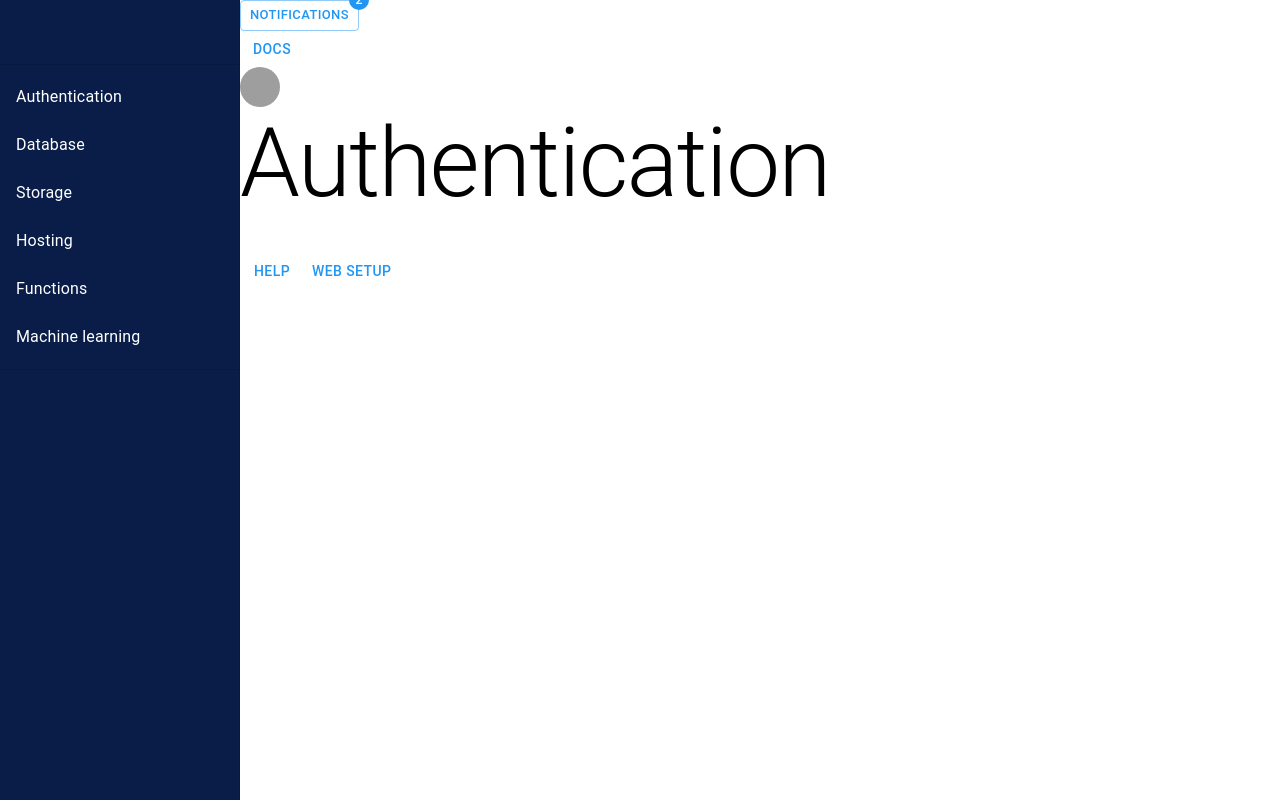
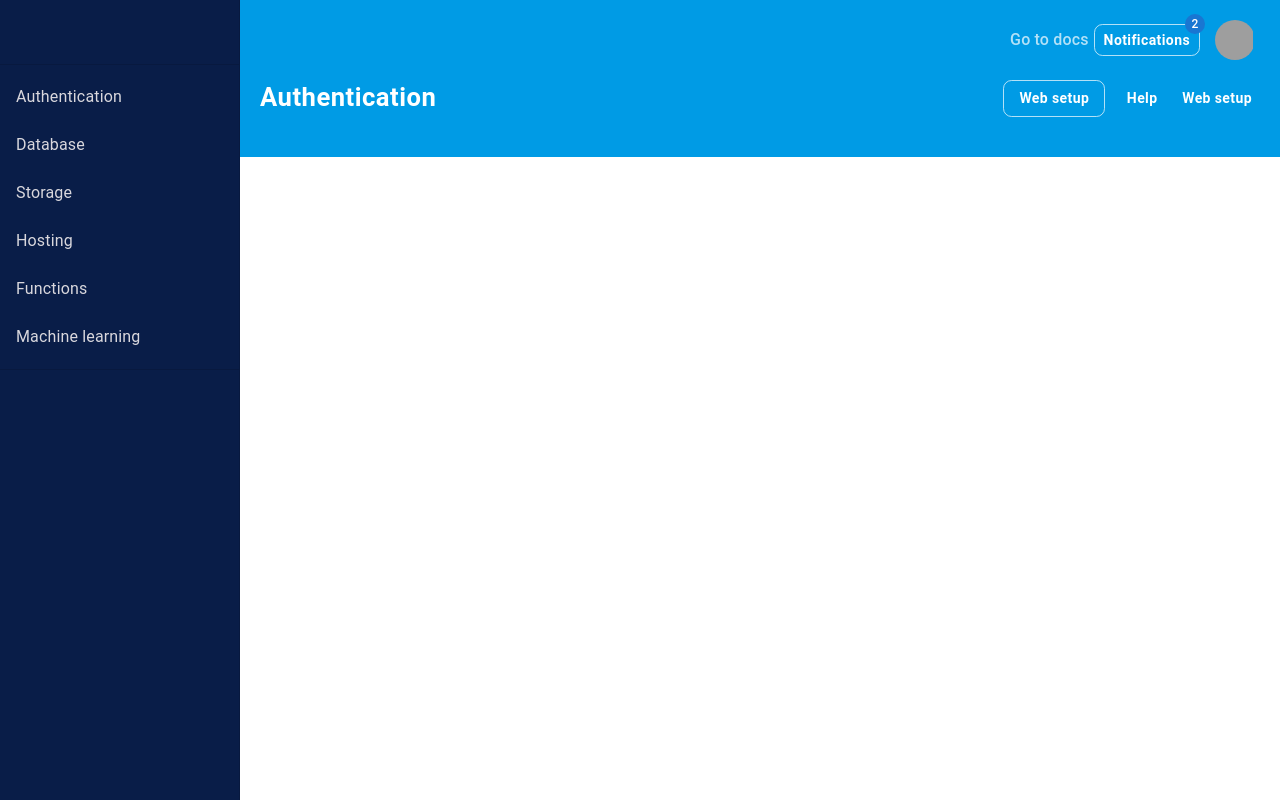
Before and after one commit to ebrahim78652/practiceRepo, a React (Create React App) app in the folder material-ui-practice/: page /authentication in a window 1280 px wide. Built offline with nearby package versions, Linux system fonts and the light colour scheme; grey boxes are pictures that could not be loaded.

Commit message:
fix color of the nav bar

```diff
--- a/material-ui-practice/src/App.tsx
+++ b/material-ui-practice/src/App.tsx
@@ -4,12 +4,26 @@ import './App.css';
 import NavBar from './Components/NavBar/NavBar';
 import {Outlet} from 'react-router-dom'
 import Grid from '@mui/material/Grid';
+import Header from './Components/Common/Header/Header';
+
+import Box from '@mui/material/Box';
+
 function App() {
   return (
-    <Grid container>
-    <NavBar />
+   <>
+   <Box sx ={{
+    display: 'flex',
+   }
+   }>
+   <NavBar />
+    <Header title="Authentication"></Header>
+   </Box>
+
+
     <Outlet />
-  </Grid>
+   </>
+
+
   );
 }
 
--- a/material-ui-practice/src/Components/Common/Button/CommonButton.tsx
+++ b/material-ui-practice/src/Components/Common/Button/CommonButton.tsx
@@ -6,12 +6,16 @@ import { DistributiveOmit, OverridableStringUnion } from '@mui/types';
 export interface ButtonPropsColorOverrides {}
 export interface ButtonPropsSizeOverrides {}
 export interface ButtonPropsVariantOverrides {}
-
+declare module '@mui/material/Button' {
+    interface ButtonPropsColorOverrides {
+      white: true;
+    }
+  }
 
 type buttonProps = {
     children?: React.ReactNode,
     color?: 	OverridableStringUnion<
-    'inherit' | 'primary' | 'secondary' | 'success' | 'error' | 'info' | 'warning' , ButtonPropsColorOverrides>,
+    'inherit' | 'primary' | 'secondary' | 'success' | 'error' | 'info' | 'warning'|"white" , ButtonPropsColorOverrides>,
     disabled?: boolean,
     size?: OverridableStringUnion<'small' | 'medium' | 'large', ButtonPropsSizeOverrides>,
 
--- a/material-ui-practice/src/Components/Common/Header/Header.tsx
+++ b/material-ui-practice/src/Components/Common/Header/Header.tsx
@@ -3,24 +3,47 @@ import Avatar from '@mui/material/Avatar';
 import NotificationBell from '../NotificationBell/NotificationBell';
 import CommonButton from '../Button/CommonButton';
 import Typography from '@mui/material/Typography';
+import Tooltip from '@mui/material/Tooltip';
+import Box from '@mui/material/Box';
+import { headerStyles } from './styles';
 
-function Header({title}: {title:string}) {
-  return (
-    <div>
-    <NotificationBell></NotificationBell>
-    <CommonButton variant = "text">Docs</CommonButton>
-    <Avatar alt="Remy Sharp" src="../../../public/logo512.png" />
+const Header = ({ title }: {title:string}) => {
 
-  {/*   //second row */}
-    <Typography variant="h1" component="div" gutterBottom>
-    {title}
-    </Typography>
-    <CommonButton>Help</CommonButton>
-    <CommonButton>Web setup</CommonButton>
-    </div>
-  )
-
-
+    return (
+        <Box sx={headerStyles.wrapper}>
+            <Box sx={headerStyles.topRow}>
+                <Typography
+                    sx={headerStyles.link}
+                >
+                    Go to docs
+                </Typography>
+                <NotificationBell></NotificationBell>
+                <Avatar src="https://mui.com/static/images/avatar/1.jpg" />
+            </Box>
+            <Box sx={headerStyles.middleRow}>
+                <Typography
+                    variant="h1"
+                    color="white"
+                >
+                    {title}
+                </Typography>
+                <Box>
+                    <CommonButton
+                        sx={headerStyles.webButton}
+                        variant="outlined"
+                    >
+                        Web setup
+                    </CommonButton>
+                    <Tooltip
+                        title="Help"
+                    >
+                        <CommonButton  color="white">Help</CommonButton>
+                    </Tooltip>
+                    <CommonButton  color="white">Web setup</CommonButton>
+                </Box>
+            </Box>
+        </Box>
+    )
 }
 
 export default Header
--- /dev/null
+++ b/material-ui-practice/src/Components/Common/Header/styles.tsx
@@ -0,0 +1,38 @@
+export const headerStyles = {
+    wrapper: {
+        display: 'flex',
+        flexDirection: 'column',
+        backgroundColor: '#009be5',
+        padding: '20px',
+        flexGrow: 1,
+    },
+    topRow: {
+        display: 'flex',
+        flexDirection: 'row',
+        justifyContent: 'end',
+        alignItems: 'center',
+        marginBottom: '20px',
+        gap: '5px',
+        '*': {
+            marginRight: '5px',
+        },
+    },
+    middleRow: {
+        display: 'flex',
+        flexDirection: 'row',
+        alignItems: 'center',
+        justifyContent: 'space-between',
+        marginBottom: '20px',
+    },
+    link: {
+        fontWeight: 500,
+        color: 'rgba(255, 255, 255, 0.7)',
+        "&:hover": {
+            color: '#fff',
+            cursor: 'pointer',
+        },
+    },
+    webButton: {
+        marginRight: '5px',
+    },
+};
--- a/material-ui-practice/src/Components/NavBar/NavBar.tsx
+++ b/material-ui-practice/src/Components/NavBar/NavBar.tsx
@@ -27,7 +27,7 @@ function NavBar() {
             width: drawerWidth,
             boxSizing: 'border-box',
             backgroundColor: '#091d48',
-            color: "white"
+            color: "#f8f3f3de"
           },
         }}
         variant="permanent"
@@ -39,7 +39,7 @@ function NavBar() {
           {mainItems.map((item, index) => (
             <ListItem key={item.id } disablePadding>
               <ListItemButton onClick={(event=>{navigate(item.route)})}>
-                <ListItemText primary={item.label} />
+                <ListItemText  primary={item.label} />
               </ListItemButton>
             </ListItem>
           ))}
--- a/material-ui-practice/src/Components/Pages/Authentication.page.tsx
+++ b/material-ui-practice/src/Components/Pages/Authentication.page.tsx
@@ -31,9 +31,8 @@ function Authentication() {
 };
   return (
     //make the 2 buttons here
-    <Grid item xs = {8}>
-        <Header title="Authentication"></Header>
-    </Grid>
+  <>
+  </>
   )
 }
 
--- a/material-ui-practice/src/dashboardTheme.tsx
+++ b/material-ui-practice/src/dashboardTheme.tsx
@@ -1,21 +1,65 @@
 import { createTheme } from '@mui/material/styles';
-import blue from '@mui/material/colors/blue';
-import red from '@mui/material/colors/red';
 
+declare module '@mui/material/styles' {
+  interface Palette {
+    white: Palette['primary'];
+  }
 
-
+  // allow configuration using `createTheme`
+  interface PaletteOptions {
+    white?: PaletteOptions['primary'];
+  }
+}
 export const dashboardTheme = createTheme({
     components: {
-      MuiButton: {
-        styleOverrides: {
-            contained: {
-                fontSize: '3rem'
+        MuiButton: {
+            styleOverrides: {
+                root: {
+                    fontSize: '0.875rem',
+                    fontWeight: 600,
+                    borderRadius: 8.5,
+                    textTransform: 'none',
+                    '&.MuiButton-contained': {
+                        backgroundColor: '#009be5',
+                        '&:hover': {
+                            backgroundColor: '#006db3'
+                        },
+                    },
+                    '&.MuiButton-outlined': {
+                        color: "#fff",
+                        borderColor: 'rgba(255, 255, 255, 0.7)',
+                        '&:hover': {
+                            backgroundColor: 'rgba(0, 0, 0, 0.04)'
+                        },
+                    },
+                },
             },
         },
-      },
+        MuiSvgIcon: {
+            styleOverrides: {
+                root: {
+                    fontSize: '1.7rem',
+                },
+            },
+        },
+        MuiTypography:{
+          styleOverrides :{
+            root: {
+              "&.MuiTypography-h1":{
+                fontSize: '1.6rem',
+                fontWeight: 600,
+                color: '#fff',
+                letterSpacing: '0.5px',
+                textTransform: 'capitalize',
+              }
+            }
+          }
+        }
     },
     palette: {
-      primary: blue
+        white: {
+            main: '#fff',
+        },
+    },
 
-      },
   });
```
